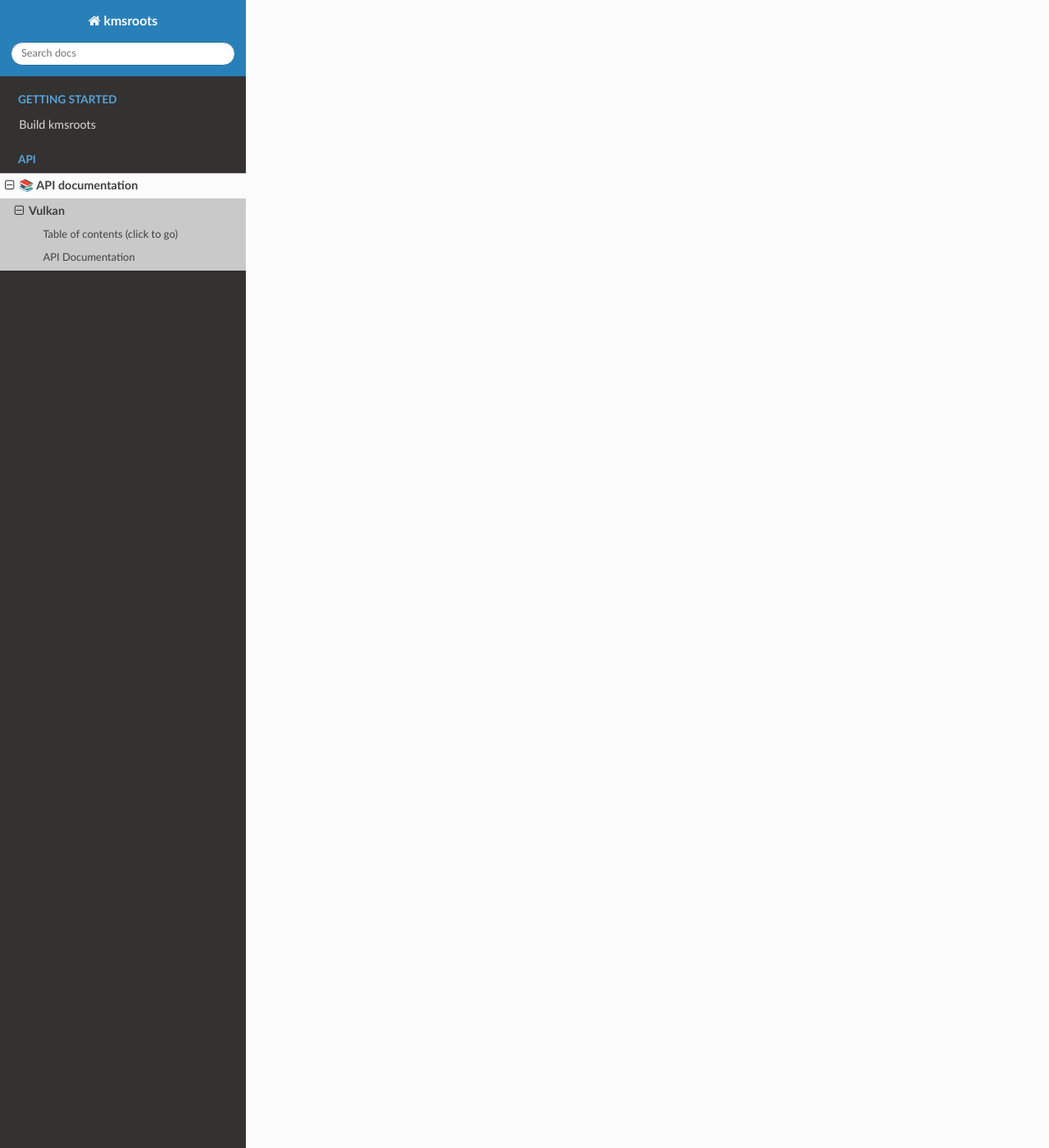
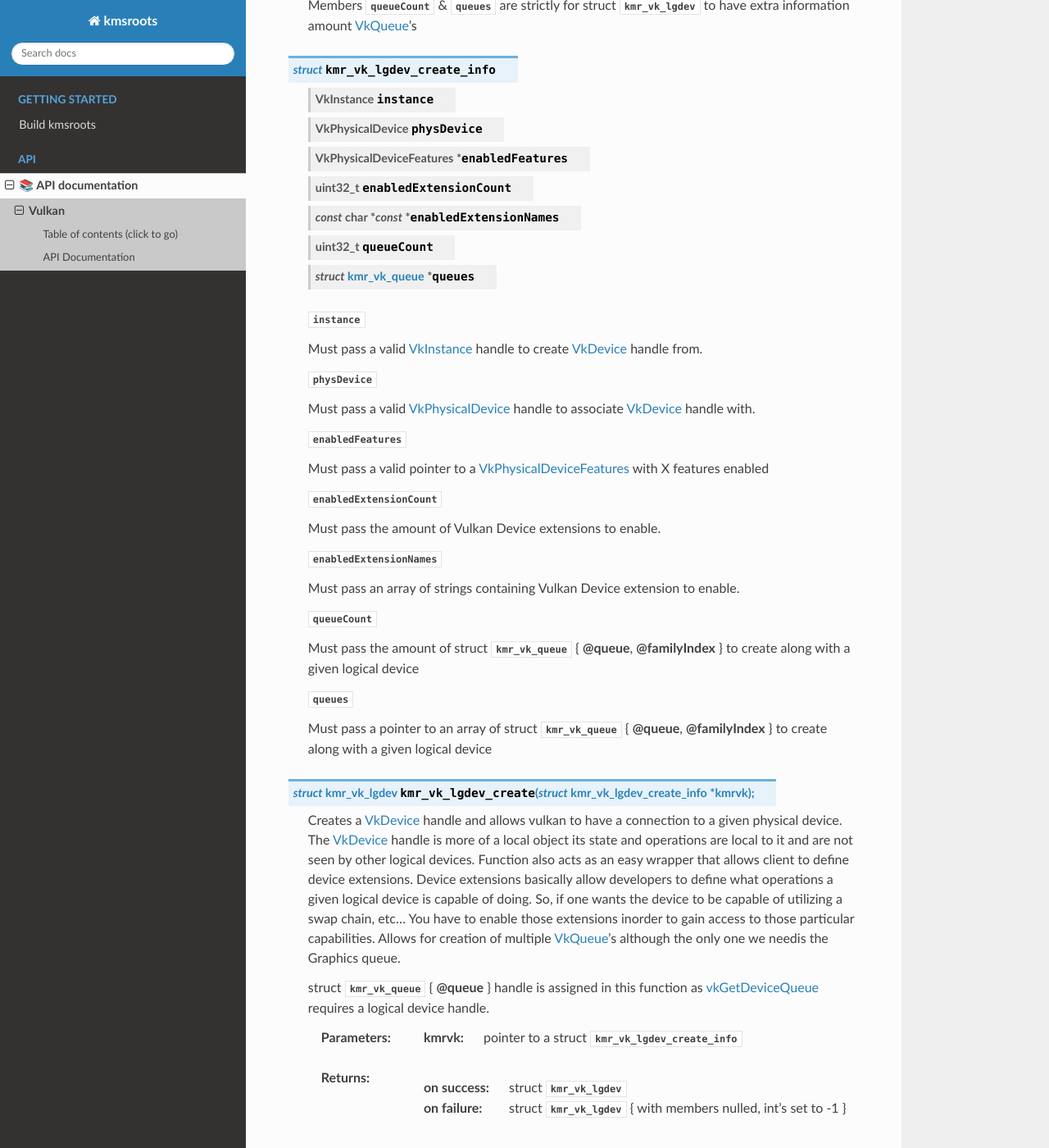
Before and after one commit to under-view/kmsroots, a Sphinx documentation site: the page built from docs/vulkan.rst, in a window 1280 px wide and 1400 px high, scrolled down 6489 px. Shown: the whole window at 82% size. Built offline with Sphinx 7.4.7 and the Read the Docs theme 2.0.0, drawn with Linux system fonts in a browser that asks for light colours; formulas are drawn with MathJax 3; some of the changed text lies outside the part shown.

Commit message:
docs[vulkan]: add VkQueue & VkDevice documentation
Signed-off-by: Vincent Davis Jr <vince@underview.tech>

```diff
--- a/docs/vulkan.rst
+++ b/docs/vulkan.rst
@@ -18,12 +18,18 @@
 #. :c:struct:`kmr_vk_surface_create_info`
 #. :c:struct:`kmr_vk_phdev`
 #. :c:struct:`kmr_vk_phdev_create_info`
+#. :c:struct:`kmr_vk_queue`
+#. :c:struct:`kmr_vk_queue_create_info`
+#. :c:struct:`kmr_vk_lgdev`
+#. :c:struct:`kmr_vk_lgdev_create_info`
 
 Functions:
 
 1. :c:func:`kmr_vk_instance_create`
 #. :c:func:`kmr_vk_surface_create`
 #. :c:func:`kmr_vk_phdev_create`
+#. :c:func:`kmr_vk_queue_create`
+#. :c:func:`kmr_vk_lgdev_create`
 
 API Documentation
 ~~~~~~~~~~~~~~~~~
@@ -173,8 +179,8 @@
 
 	Structure containing DRM information of a physical device. A `VkPhysicalDeviceProperties2`_ structure
 	is utilzed to populate this member. Member information is then checked by the implementation to see
-	if passed KMS device node file descriptor (struct :c:struct:`kmr_vk_phdev_create_info` { **kmsfd** })
-	is equal to the physical device suggested by (struct :c:struct:`kmr_vk_phdev_create_info` { **deviceType** }).
+	if passed KMS device node file descriptor (struct :c:struct:`kmr_vk_phdev_create_info` { **@kmsfd** })
+	is equal to the physical device suggested by (struct :c:struct:`kmr_vk_phdev_create_info` { **@deviceType** }).
 	Contains data stored after associate a DRM file descriptor with a vulkan physical device.
 
 .. c:struct:: kmr_vk_phdev_create_info
@@ -212,6 +218,147 @@
 
 ===========================================================================================================
 
+.. c:struct:: kmr_vk_queue
+
+	.. c:member::
+		char    name[20]
+		VkQueue queue
+		int     familyIndex
+		int     queueCount
+
+	:c:member:`name`
+
+	Stores the name of the queue in string format. **Not required by API**.
+
+	:c:member:`queue`
+
+	`VkQueue`_ handle used when submitting command buffers to physical device. Address given to
+	handle in :c:func:`kmr_vk_lgdev_create` after `VkDevice`_ handle creation.
+
+	:c:member:`familyIndex`
+
+	`VkQueue`_ family index associate with selected struct :c:struct:`kmr_vk_queue_create_info` { **@queueFlag** }.
+
+	:c:member:`queueCount`
+
+	Number of queues in a given `VkQueue`_ family
+
+.. c:struct:: kmr_vk_queue_create_info
+
+	.. c:member::
+		VkPhysicalDevice physDevice
+		VkQueueFlags     queueFlag
+
+	:c:member:`physDevice`
+
+	Must pass a valid `VkPhysicalDevice`_ handle to query queues associate with phsyical device
+
+	:c:member:`queueFlag`
+
+	Must pass one `VkQueueFlagBits`_, if multiple flags are bitwised or'd function will fail
+	to return `VkQueue`_ family index (struct :c:struct:`kmr_vk_queue`).
+
+.. c:function::	struct kmr_vk_queue kmr_vk_queue_create(struct kmr_vk_queue_create_info *kmrvk);
+
+	Queries the queues a given physical device contains. Then returns a queue
+	family index and the queue count given a single `VkQueueFlagBits`_. Queue
+	are used in vulkan to submit commands up to the GPU.
+
+	:parameters:
+		:kmrvk: pointer to a struct :c:struct:`kmr_vk_queue_create_info`
+	:returns:
+		:on success: struct :c:struct:`kmr_vk_queue`
+		:on failure: struct :c:struct:`kmr_vk_queue` { with members nulled, int's set to -1 }
+
+===========================================================================================================
+
+.. c:struct:: kmr_vk_lgdev
+
+	.. c:member::
+		VkDevice            logicalDevice
+		uint32_t            queueCount
+		struct kmr_vk_queue *queues
+
+	:c:member:`logicalDevice`
+
+	Returned `VkDevice`_ handle which represents vulkan's access to physical device
+
+	:c:member:`queueCount`
+
+	Amount of elements in pointer to array of struct :c:struct:`kmr_vk_queue`. This information
+	gets populated with the data pass through struct :c:struct:`kmr_vk_lgdev_create_info` { **@queueCount** }.
+
+	:c:member:`queues`
+
+	Pointer to an array of struct :c:struct:`kmr_vk_queue`. This information gets populated with the
+	data pass through struct :c:struct:`kmr_vk_lgdev_create_info` { **@queues** }.
+
+	Members :c:member:`queueCount` & :c:member:`queues` are strictly for struct :c:struct:`kmr_vk_lgdev`
+	to have extra information amount `VkQueue`_'s
+
+.. c:struct:: kmr_vk_lgdev_create_info
+
+	.. c:member::
+		VkInstance               instance
+		VkPhysicalDevice         physDevice
+		VkPhysicalDeviceFeatures *enabledFeatures
+		uint32_t                 enabledExtensionCount
+		const char *const        *enabledExtensionNames
+		uint32_t                 queueCount
+		struct kmr_vk_queue      *queues
+
+	:c:member:`instance`
+
+	Must pass a valid `VkInstance`_ handle to create `VkDevice`_ handle from.
+
+	:c:member:`physDevice`
+
+	Must pass a valid `VkPhysicalDevice`_ handle to associate `VkDevice`_ handle with.
+
+	:c:member:`enabledFeatures`
+
+	Must pass a valid pointer to a `VkPhysicalDeviceFeatures`_ with X features enabled
+
+	:c:member:`enabledExtensionCount`
+
+	Must pass the amount of Vulkan Device extensions to enable.
+
+	:c:member:`enabledExtensionNames`
+
+	Must pass an array of strings containing Vulkan Device extension to enable.
+
+	:c:member:`queueCount`
+
+	Must pass the amount of struct :c:struct:`kmr_vk_queue` { **@queue**, **@familyIndex** } to
+	create along with a given logical device
+
+	:c:member:`queues`
+
+	Must pass a pointer to an array of struct :c:struct:`kmr_vk_queue` { **@queue**, **@familyIndex** } to
+	create along with a given logical device
+
+.. c:function:: struct kmr_vk_lgdev kmr_vk_lgdev_create(struct kmr_vk_lgdev_create_info *kmrvk);
+
+	Creates a `VkDevice`_ handle and allows vulkan to have a connection to a given physical device.
+	The `VkDevice`_ handle is more of a local object its state and operations are local
+	to it and are not seen by other logical devices. Function also acts as an easy wrapper
+	that allows client to define device extensions. Device extensions basically allow developers
+	to define what operations a given logical device is capable of doing. So, if one wants the
+	device to be capable of utilizing a swap chain, etc... You have to enable those extensions
+	inorder to gain access to those particular capabilities. Allows for creation of multiple
+	`VkQueue`_'s although the only one we needis the Graphics queue.
+
+	struct :c:struct:`kmr_vk_queue` { **@queue** } handle is assigned in this function as `vkGetDeviceQueue`_
+	requires a logical device handle.
+
+	:parameters:
+		:kmrvk: pointer to a struct :c:struct:`kmr_vk_lgdev_create_info`
+	:returns:
+		:on success: struct :c:struct:`kmr_vk_lgdev`
+		:on failure: struct :c:struct:`kmr_vk_lgdev` { with members nulled, int's set to -1 }
+
+===========================================================================================================
+
 .. _VK_NULL_HANDLE: https://registry.khronos.org/vulkan/specs/1.3-extensions/man/html/VK_NULL_HANDLE.html
 .. _VkInstance: https://registry.khronos.org/vulkan/specs/1.3-extensions/man/html/VkInstance.html
 .. _VkInstanceCreateInfo: https://registry.khronos.org/vulkan/specs/1.3-extensions/man/html/VkInstanceCreateInfo.html
@@ -223,3 +370,7 @@
 .. _VkPhysicalDeviceProperties: https://registry.khronos.org/vulkan/specs/1.3-extensions/man/html/VkPhysicalDeviceProperties.html
 .. _VkPhysicalDeviceProperties2: https://registry.khronos.org/vulkan/specs/1.3-extensions/man/html/VkPhysicalDeviceProperties2.html
 .. _VkPhysicalDeviceDrmPropertiesEXT: https://registry.khronos.org/vulkan/specs/1.3-extensions/man/html/VkPhysicalDeviceDrmPropertiesEXT.html
+.. _VkDevice: https://www.khronos.org/registry/vulkan/specs/1.3-extensions/man/html/VkDevice.html
+.. _VkQueue: https://www.khronos.org/registry/vulkan/specs/1.3-extensions/man/html/VkQueue.html
+.. _VkQueueFlagBits: https://www.khronos.org/registry/vulkan/specs/1.3-extensions/man/html/VkQueueFlagBits.html
+.. _vkGetDeviceQueue: https://www.khronos.org/registry/vulkan/specs/1.3-extensions/man/html/vkGetDeviceQueue.html
```
Also changed, not shown: 1 other file.
